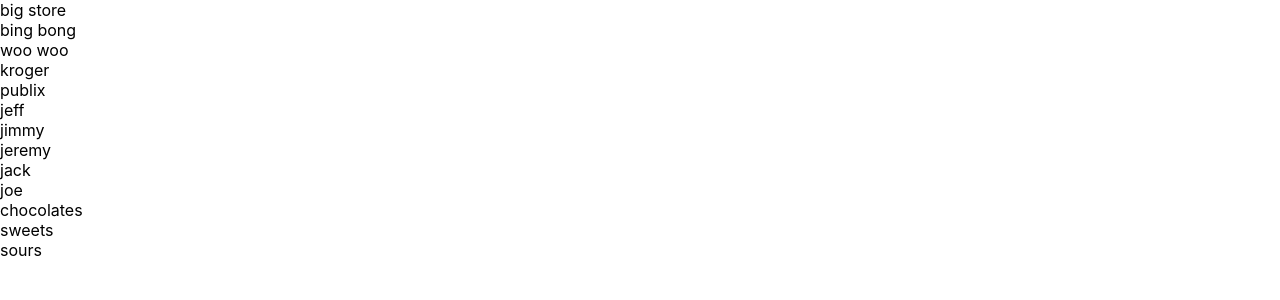
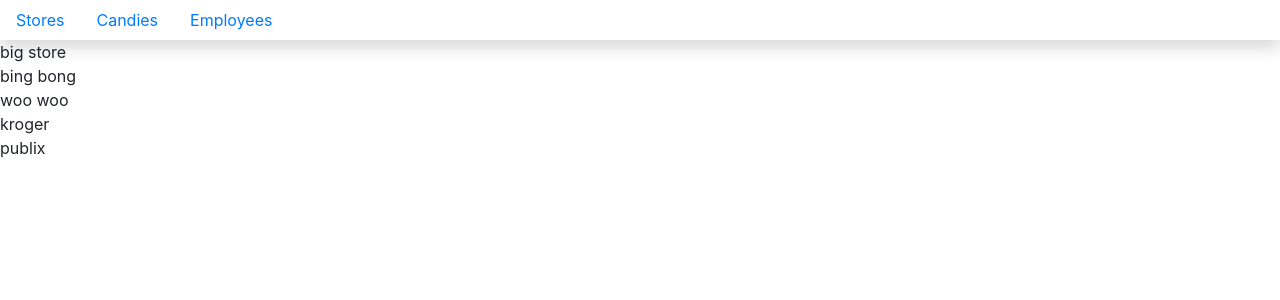
Before and after one commit to joekennerly/kandykorner, a React (Create React App) app: page / in a window 1280 px wide. Shown: the top 300 px of the page. Built offline with nearby package versions, Linux system fonts and the light colour scheme.

Commit message:
individual candies

```diff
--- a/package.json
+++ b/package.json
@@ -3,8 +3,10 @@
   "version": "0.1.0",
   "private": true,
   "dependencies": {
+    "bootstrap": "^4.3.1",
     "react": "^16.8.6",
     "react-dom": "^16.8.6",
+    "react-router-dom": "^5.0.1",
     "react-scripts": "3.0.1"
   },
   "scripts": {
--- /dev/null
+++ b/src/components/ApplicationViews.js
@@ -0,0 +1,56 @@
+import React, { Component } from 'react';
+import EmployeeList from './Employees/Employees';
+import StoreList from './StoreLocations/StoreLocations';
+import CandyTypes from './CandyTypes/CandyTypes';
+import { Route } from 'react-router-dom'
+
+export default class ApplicationViews extends Component {
+  storeArray = [
+    {id:1, name:"big store"},
+    {id:2, name:"bing bong"},
+    {id:3, name:"woo woo"},
+    {id:4, name:"kroger"},
+    {id:5, name:"publix"}
+  ]
+  employeeArray = [
+    {id:1, name:"jeff"},
+    {id:2, name:"jimmy"},
+    {id:3, name:"jeremy"},
+    {id:4, name:"jack"},
+    {id:5, name:"joe"}
+  ]
+  candyTypeArray = [
+    {id:1, name:"chocolates"},
+    {id:2, name:"sweets"},
+    {id:3, name:"sours"}
+  ]
+  candyArray = [
+    {id:1, name:"snickers"},
+    {id:2, name:"skittles"},
+    {id:3, name:"jolly ranchers"},
+    {id:4, name:"warheads"}
+  ]
+
+  state = {
+    stores: this.storeArray,
+    employees: this.employeeArray,
+    candyTypes: this.candyTypeArray,
+    candies: this.candyArray
+  }
+
+  render() {
+    return (
+      <React.Fragment>
+        <Route exact path="/" render={(props) => {
+          return <StoreList stores={this.state.stores} />
+        }} />
+        <Route path="/candyTypes" render={(props) => {
+          return <CandyTypes candyTypes={this.state.candyTypes} />
+        }} />
+        <Route path="/employees" render={(props) => {
+          return <EmployeeList employees={this.state.employees} />
+        }} />
+      </React.Fragment>
+    );
+  }
+}
--- a/src/components/CandyTypes/CandyTypes.js
+++ b/src/components/CandyTypes/CandyTypes.js
@@ -1,6 +1,6 @@
 import React, { Component } from "react";
 
-export default class CandyList extends Component {
+export default class CandyTypes extends Component {
   render() {
     return (
       <section className="candyTypes">
--- a/src/components/KandyKorner.js
+++ b/src/components/KandyKorner.js
@@ -1,50 +1,17 @@
 import React, { Component } from 'react';
-import EmployeeList from './Employees/Employees';
-import StoreList from './StoreLocations/StoreLocations';
-import CandyList from './CandyTypes/CandyTypes';
+import ApplicationViews from './ApplicationViews';
+import NavBar from './navbar/NavBar';
+
+import "bootstrap/dist/css/bootstrap.min.css"
 
 export default class KandyKorner extends Component {
 
-  storeArray = [
-    {id:1, name:"big store"},
-    {id:2, name:"bing bong"},
-    {id:3, name:"woo woo"},
-    {id:4, name:"kroger"},
-    {id:5, name:"publix"}
-  ]
-  employeeArray = [
-    {id:1, name:"jeff"},
-    {id:2, name:"jimmy"},
-    {id:3, name:"jeremy"},
-    {id:4, name:"jack"},
-    {id:5, name:"joe"}
-  ]
-  candyTypeArray = [
-    {id:1, name:"chocolates"},
-    {id:2, name:"sweets"},
-    {id:3, name:"sours"}
-  ]
-  candyArray = [
-    {id:1, name:"snickers"},
-    {id:2, name:"skittles"},
-    {id:3, name:"jolly ranchers"},
-    {id:4, name:"warheads"}
-  ]
-
-  state = {
-    stores: this.storeArray,
-    employees: this.employeeArray,
-    candyTypes: this.candyTypeArray,
-    candies: this.candyArray
-  }
-
   render() {
     return (
-      <article className="kandykorner">
-        <StoreList stores={this.state.stores} />
-        <EmployeeList employees={this.state.employees} />
-        <CandyList candyTypes={this.state.candyTypes} />
-      </article>
+      <React.Fragment>
+        <NavBar />
+        <ApplicationViews />
+      </React.Fragment>
     );
   }
 }
--- /dev/null
+++ b/src/components/navbar/NavBar.js
@@ -0,0 +1,31 @@
+import React, { Component } from "react";
+import { Link } from "react-router-dom";
+import "bootstrap/dist/css/bootstrap.min.css";
+
+class NavBar extends Component {
+  render() {
+    return (
+      <nav className="navbar navbar-light light-blue flex-md-nowrap p-0 shadow">
+        <ul className="nav nav-pills">
+          <li className="nav-item">
+            <Link className="nav-link" to="/">
+              Stores
+            </Link>
+          </li>
+          <li className="nav-item">
+            <Link className="nav-link" to="/candyTypes">
+              Candies
+            </Link>
+          </li>
+          <li className="nav-item">
+            <Link className="nav-link" to="/employees">
+              Employees
+            </Link>
+          </li>
+        </ul>
+      </nav>
+    );
+  }
+}
+
+export default NavBar;
--- a/src/index.js
+++ b/src/index.js
@@ -1,6 +1,11 @@
 import React from 'react';
 import ReactDOM from 'react-dom';
 import './index.css';
+import { BrowserRouter as Router } from "react-router-dom"
 import KandyKorner from './components/KandyKorner'
 
-ReactDOM.render(<KandyKorner />, document.getElementById('root'));
+ReactDOM.render(
+  <Router>
+    <KandyKorner />
+  </Router>
+  , document.getElementById('root'));
```
Also changed, not shown: src/components/IndividualCandies/IndividualCandies.js (+20 -0 lines), 1 other file (tests, documents, lock files or other folders).
